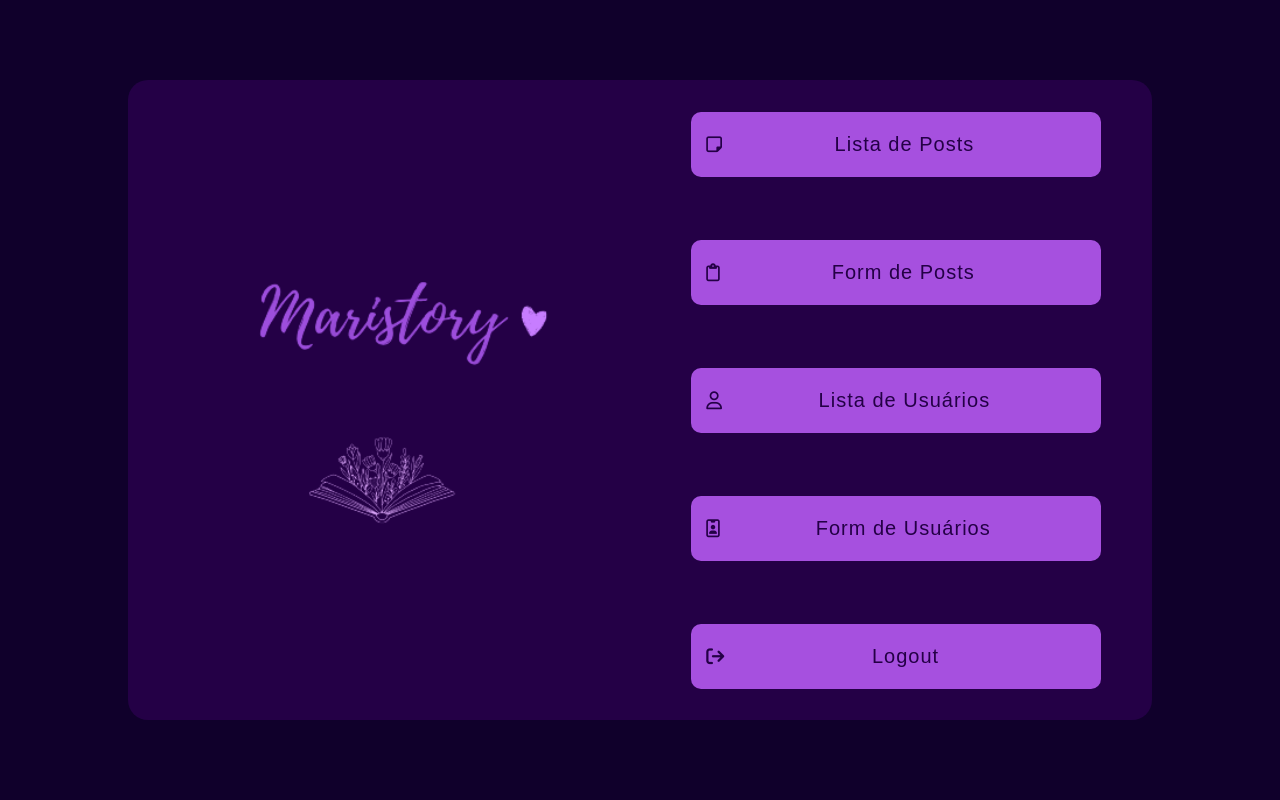
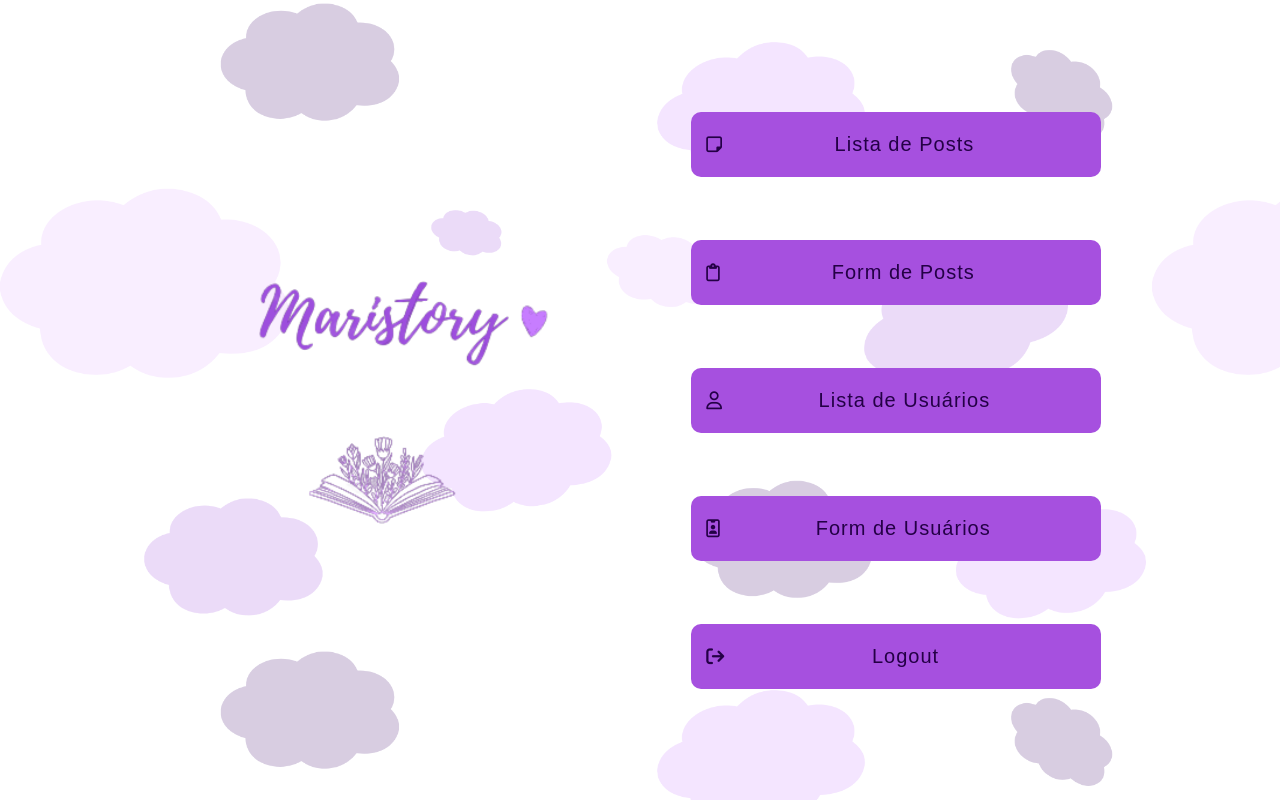
Before and after one commit to MarianaSiano/Mariatory, a PHP site: template app/views/admin/dashboard.html in a window 1280 px wide. Run offline with PHP 8.4, Linux system fonts and the light colour scheme; the template is opened without the code that fills it, so the values that code supplies are empty.

Commit message:
Padronização do background com imagem de nuvem - Dashboard

```diff
--- a/public/css/dashboard.css
+++ b/public/css/dashboard.css
@@ -15,22 +15,28 @@
 }
 
 body {
-    background-color: #10002B;
+    background-size: 90%;
 }
+
+body::after {
+    content: "";
+    background: url(../assets/fundosite.png);
+    background-size: 90%;
+    opacity: 0.2;
+    top: 0;
+    left: 0;
+    bottom: 0;
+    right: 0;
+    position: absolute;
+    z-index: -1;
+  }
 
 .container {
     width: 80vw;
     height: 80vh;
-
     margin: 10vh 10vw;
-
-    background-color: #240046;
-
     display: flex;
     flex-direction: row;
-
-
-    border-radius: 20px;
 }
 
 .left-container {
```
